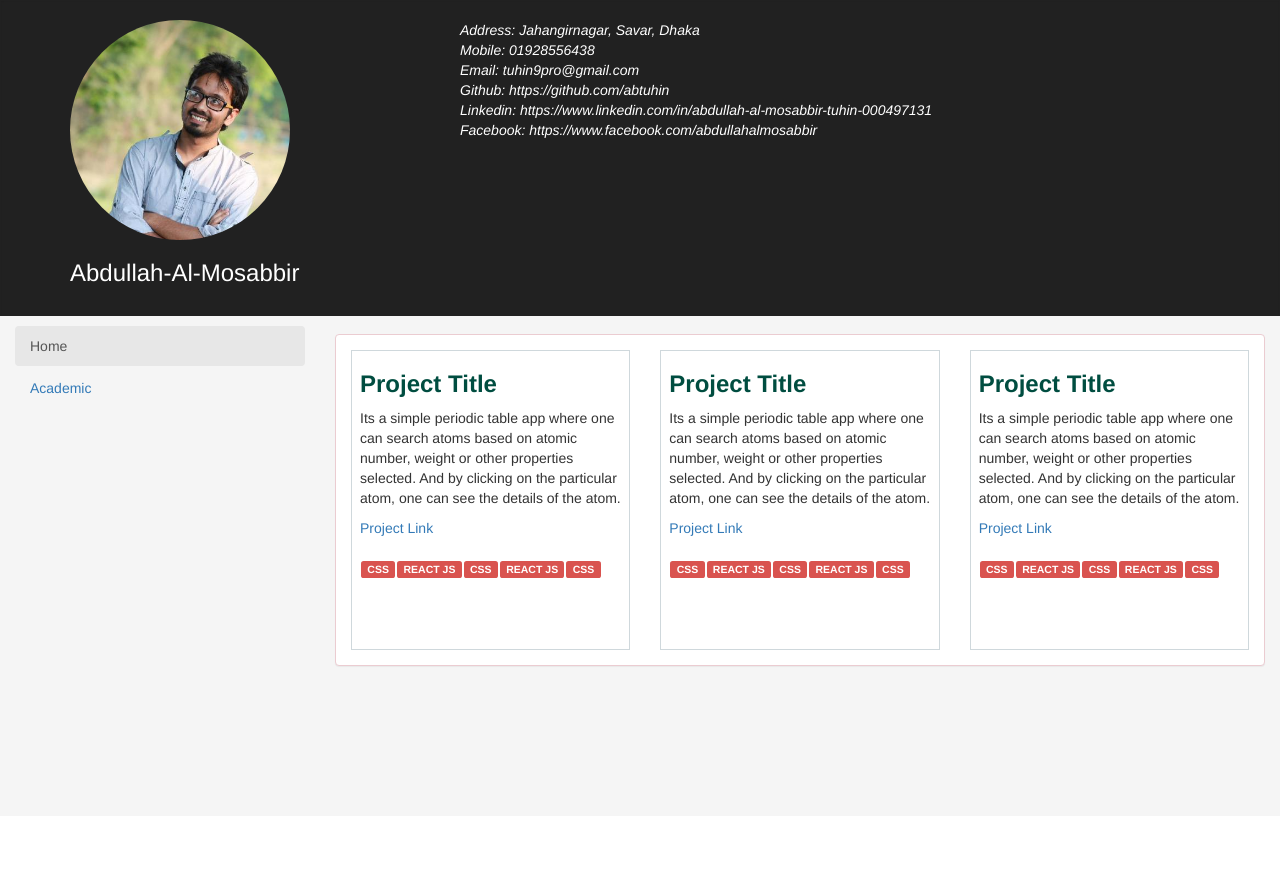
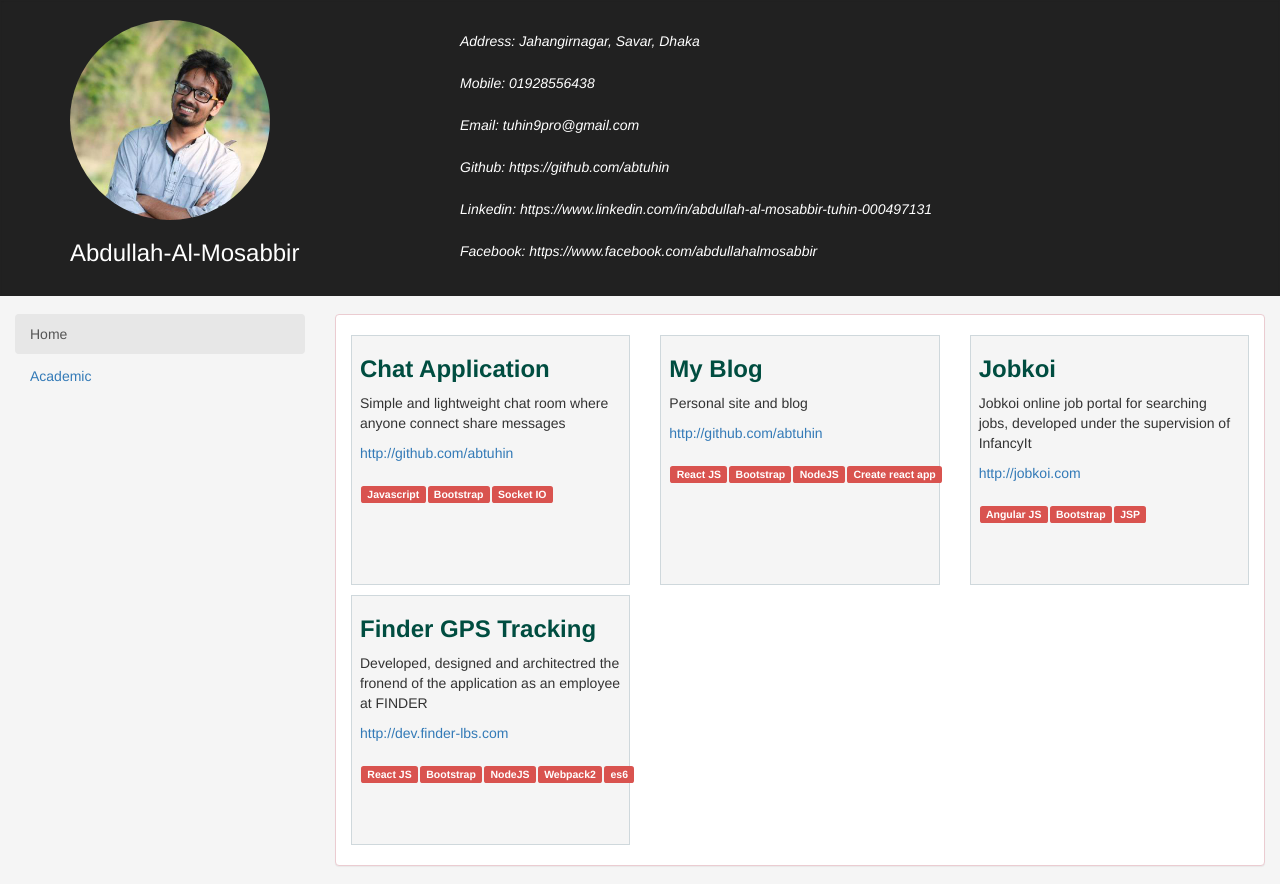
Before and after one commit to abtuhin/my-blog, a React app: page / in a window 1280 px wide. Before the commit the page ends 816 px from the top, so only its background shows below. Built offline with nearby package versions, Linux system fonts and the light colour scheme.

Commit message:
[projects, academic]

```diff
--- a/src/App.css
+++ b/src/App.css
@@ -1,3 +1,4 @@
+
 .intro{
   margin: auto;
   display: block;
@@ -16,6 +17,10 @@
   font-size: 14px;
 }
 
+.address i{
+  line-height: 3;
+}
+
 .activeNav{
   color: #555!important;
   background: #e7e7e7!important;
@@ -28,21 +33,27 @@
   padding-bottom: 1rem;
 }
 
+.nav{
+  margin-top: 8px;
+}
+
 .panel{
   margin: 8px 0;
 }
 
 .project{
   border: 1px #CFD8DC solid;
-  min-height: 300px;
+  min-height: 250px;
   padding: 0px 8px;
+  margin: 5px 0;
+  background: #F5F5F5;
 }
 
 .project:hover{
   cursor: pointer;
 }
 
-.project h3{
+.project h3, .academic h3{
   color: #004D40;
   font-weight: bolder;
 }
@@ -51,4 +62,15 @@
   margin: 0px 1px;
   position: relative;
   bottom: 0;
+
 }
+
+.academic{
+  margin: 5px 0;
+  background: #F5F5F5;
+  border: 1px #CFD8DC solid;
+}
+
+.academic img{
+  margin: 5px;
+}
--- /dev/null
+++ b/src/academic-item.js
@@ -0,0 +1,28 @@
+import React,{Component} from 'react';
+import {Link} from 'react-router-dom';
+
+class AcademicItem extends Component{
+
+  render(){
+    return (
+      <div className="col-md-12">
+        <div className="academic">
+          <div className="row">
+            <div className="col-md-3">
+              <img alt="" src={this.props.image} className="img-rounded img-responsive"/>
+            </div>
+            <div className="col-md-9">
+              <h3>{this.props.title} in {this.props.field}</h3>
+              <h4>{this.props.degree}</h4>
+              <p>Passed in: {this.props.year}</p>
+              <p>{this.props.institute}</p>
+              <p>Obtained CGPA <span className="badge">{this.props.cgpa}</span></p>
+            </div>
+          </div>
+        </div>
+      </div>
+    );
+  }
+}
+
+export default AcademicItem;
--- a/src/academic.js
+++ b/src/academic.js
@@ -1,9 +1,33 @@
 import React, {Component} from 'react';
+import {getData} from './data';
+import AcademicItem from './academic-item';
 
 class Academic extends Component{
+  constructor(props){
+    super(props);
+    this.state = {
+      data: getData().academic
+    }
+  }
   render(){
+    const {data} = this.state;
     return (
-      <h5>Academic Section</h5>
+      <div>
+        {
+          data.map((item,i) => (
+            <AcademicItem
+              key={i}
+              title={item.title}
+              degree={item.degree}
+              field={item.field}
+              year={item.year}
+              institute={item.institute}
+              cgpa={item.cgpa}
+              image={item.image}
+            />
+          ))
+        }
+      </div>
     );
   }
 }
--- /dev/null
+++ b/src/data.js
@@ -0,0 +1,62 @@
+var getData = function(){
+  return {
+    project: [
+      {
+        title: 'Chat Application',
+        description: 'Simple and lightweight chat room where anyone connect share messages',
+        link: 'http://github.com/abtuhin',
+        tech: ['Javascript', 'Bootstrap', 'Socket IO']
+      },
+      {
+        title: 'My Blog',
+        description: 'Personal site and blog',
+        link: 'http://github.com/abtuhin',
+        tech: ['React JS', 'Bootstrap', 'NodeJS', 'Create react app']
+      },
+      {
+        title: 'Jobkoi',
+        description: 'Jobkoi online job portal for searching jobs, developed under the supervision of InfancyIt',
+        link: 'http://jobkoi.com',
+        tech: ['Angular JS', 'Bootstrap', 'JSP']
+      },
+      {
+        title: 'Finder GPS Tracking',
+        description: 'Developed, designed and architectred the fronend of the application as an employee at FINDER',
+        link: 'http://dev.finder-lbs.com',
+        tech: ['React JS', 'Bootstrap', 'NodeJS', 'Webpack2', 'es6']
+      }
+    ],
+    academic: [
+      {
+        title: 'Bachelor of Science',
+        degree: 'Honors',
+        field: 'Computer Science',
+        cgpa: 2.93,
+        year: 2016,
+        image: 'images/sust.jpg',
+        institute: "Shahjalal University of Science & Technology, Sylhet"
+      },
+      {
+        title: 'Higher Secondary School Certificate',
+        degree: 'HSC',
+        field: 'Science',
+        cgpa: 5.00,
+        year: 2011,
+        image: 'images/ju.jpg',
+        institute: "Jahangirnagar University School & College, Dhaka"
+      },
+      {
+        title: 'Secondary School Certificate',
+        degree: 'SSC',
+        field: 'Science',
+        cgpa: 5.00,
+        year: 2009,
+        image: 'images/ju.jpg',
+        institute: "Jahangirnagar University School & College, Dhaka"
+      }
+    ],
+  }
+
+}
+
+module.exports = {getData};
--- a/src/home.js
+++ b/src/home.js
@@ -1,64 +1,29 @@
 import React, { Component } from 'react';
+import {getData} from './data';
+import Project from './project';
+class Home extends Component{
+  constructor(props){
+    super(props);
+    this.state = {
+      data: getData().project
+    }
+  }
 
-class Home extends Component{
   render(){
+    const {data} = this.state;
     return (
       <div className="row">
-
-        <div className="col-md-4">
-            <div className="project">
-              <h3>Project Title</h3>
-              <p>
-                Its a simple periodic table app where one can search atoms based on atomic number,
-                 weight or other properties selected. And by clicking on the particular atom, one
-                 can see the details of the atom.
-              </p>
-              <a className="live-link" href="#">Project Link</a><br/><br/>
-              <div className="tech-used">
-                <span className="label label-danger">CSS</span>
-                <span className="label label-danger">REACT JS</span>
-                <span className="label label-danger">CSS</span>
-                <span className="label label-danger">REACT JS</span>
-                <span className="label label-danger">CSS</span>
-              </div>
-            </div>
-        </div>
-        <div className="col-md-4">
-          <div className="project">
-            <h3>Project Title</h3>
-            <p>
-              Its a simple periodic table app where one can search atoms based on atomic number,
-               weight or other properties selected. And by clicking on the particular atom, one
-               can see the details of the atom.
-            </p>
-            <a className="live-link" href="#">Project Link</a><br/><br/>
-            <div className="tech-used">
-              <span className="label label-danger">CSS</span>
-              <span className="label label-danger">REACT JS</span>
-              <span className="label label-danger">CSS</span>
-              <span className="label label-danger">REACT JS</span>
-              <span className="label label-danger">CSS</span>
-            </div>
-          </div>
-        </div>
-        <div className="col-md-4">
-          <div className="project">
-            <h3>Project Title</h3>
-            <p>
-              Its a simple periodic table app where one can search atoms based on atomic number,
-               weight or other properties selected. And by clicking on the particular atom, one
-               can see the details of the atom.
-            </p>
-            <a className="live-link" href="#">Project Link</a><br/><br/>
-            <div className="tech-used">
-              <span className="label label-danger">CSS</span>
-              <span className="label label-danger">REACT JS</span>
-              <span className="label label-danger">CSS</span>
-              <span className="label label-danger">REACT JS</span>
-              <span className="label label-danger">CSS</span>
-            </div>
-          </div>
-        </div>
+        {
+          data.map((item,i)=>(
+            <Project
+              key={i}
+              title={item.title}
+              description = {item.description}
+              link = {item.link}
+              tech = {item.tech}
+            />
+          ))
+        }
       </div>
     );
   }
--- a/src/nav.js
+++ b/src/nav.js
@@ -7,7 +7,7 @@ class Nav extends Component{
         <div className="container">
           <div className="row">
             <div className="col-md-4 intro">
-              <img alt="" src="tuhin.jpg" className="img-circle img-responsive" width="220"/>
+              <img alt="" src="tuhin.jpg" className="img-circle img-responsive" width="200"/>
               <h3>Abdullah-Al-Mosabbir</h3>
               </div>
             <div className="col-md-8 address">
--- /dev/null
+++ b/src/project.js
@@ -0,0 +1,32 @@
+import React, {Component} from 'react';
+
+class Project extends Component{
+  onClick(link){
+    window.open(
+      link,
+      '_blank'
+    );
+  }
+  render(){
+    return (
+      <div className="col-md-4">
+        <div className="project">
+          <h3>{this.props.title}</h3>
+          <p>
+            {this.props.description}
+          </p>
+          <a className="live-link" target="_blank" onClick={this.onClick.bind(this,this.props.link)} >{this.props.link}</a><br/><br/>
+          <div className="tech-used">
+            {
+                this.props.tech.map((item,i) => (
+                    <span key={i} className="label label-danger">{item}</span>
+                ))
+            }
+          </div>
+        </div>
+      </div>
+    );
+  }
+}
+
+export default Project;
```
Also changed, not shown: public/images/ju.jpg (added), public/images/sust.jpg (added).
